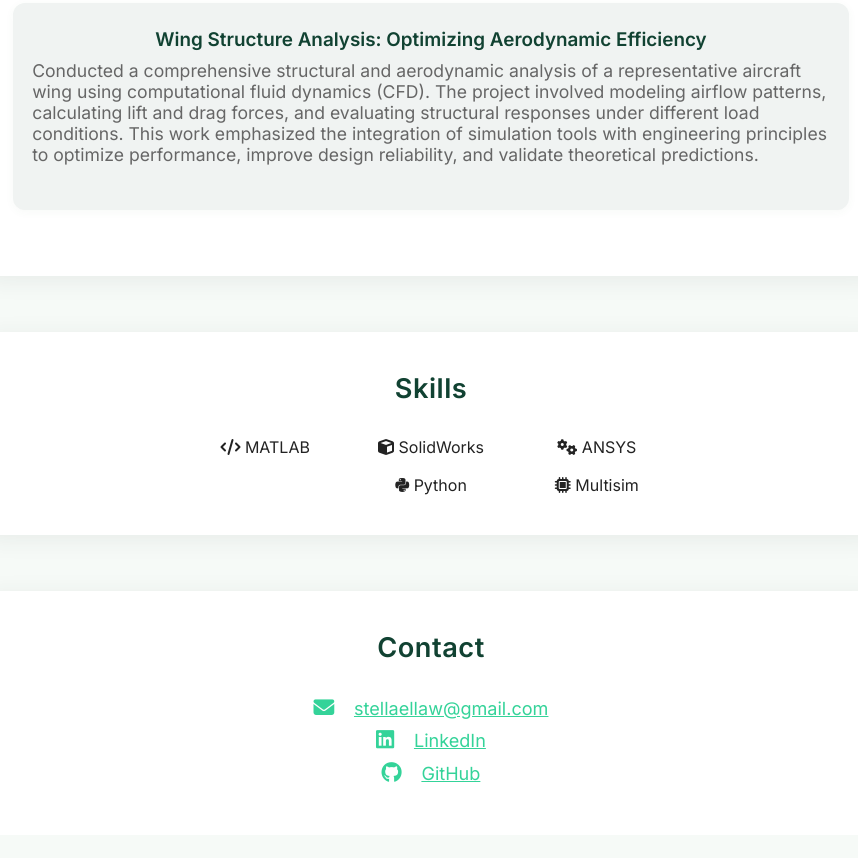
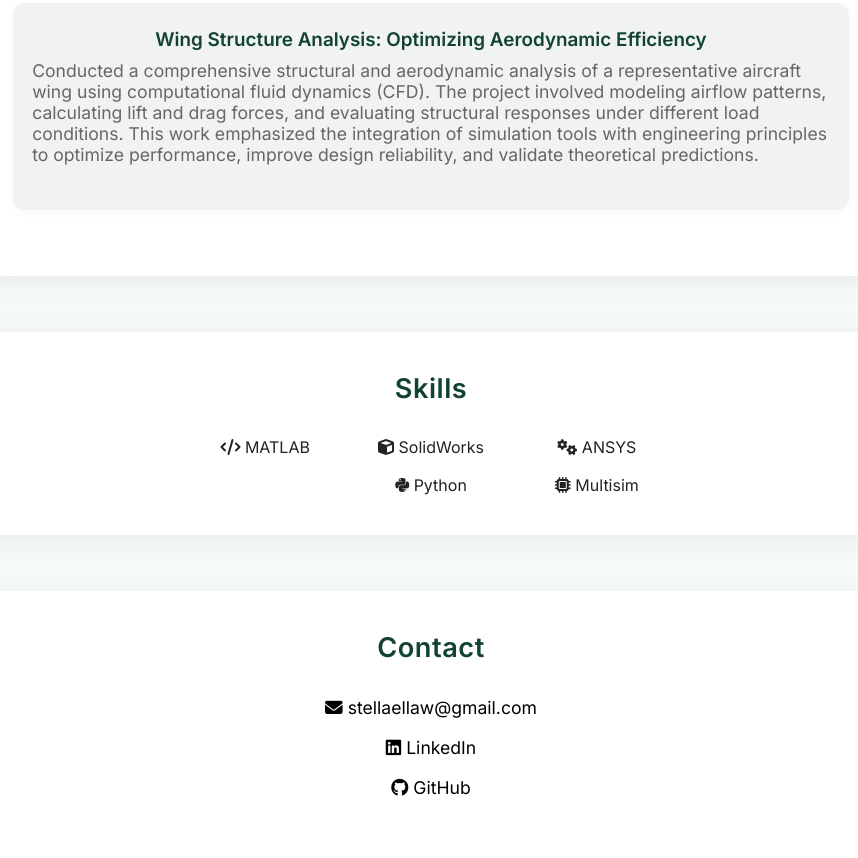
Before and after one commit to stellaellaw/personal.portfolio, a plain HTML site: page index.html in a window 1280 px wide. Shown: the part 2461-3319 px from the top of the page, without its empty margins (209-1067 px from the left). Before the commit the page ends 3296 px from the top, so only its background shows below. Drawn offline with Linux system fonts and the light colour scheme.

Commit message:
Update style.css

```diff
--- a/style.css
+++ b/style.css
@@ -216,26 +216,13 @@ p {
   }
 }
 /* Contact section styling */
-#contact p {
-  margin-bottom: 0.6em;
-  font-size: 1.13rem;
-}
-#contact i {
-  color: var(--accent-dark);
-  margin-right: 0.7em;
-  font-size: 1.15em;
-}
-#contact a {
-  color: var(--accent-dark);
-  font-weight: 500;
-  word-break: break-all;
-}
-#contact a:hover {
-  color: #114232 !important;
-  text-decoration: underline;
-
 #contact, #contact p, #contact a, #contact i {
   color: #000 !important;
+}
+
+#contact a:hover {
+  color: var(--header-dark) !important;
+  text-decoration: underline;
 }
 
 a {
```
